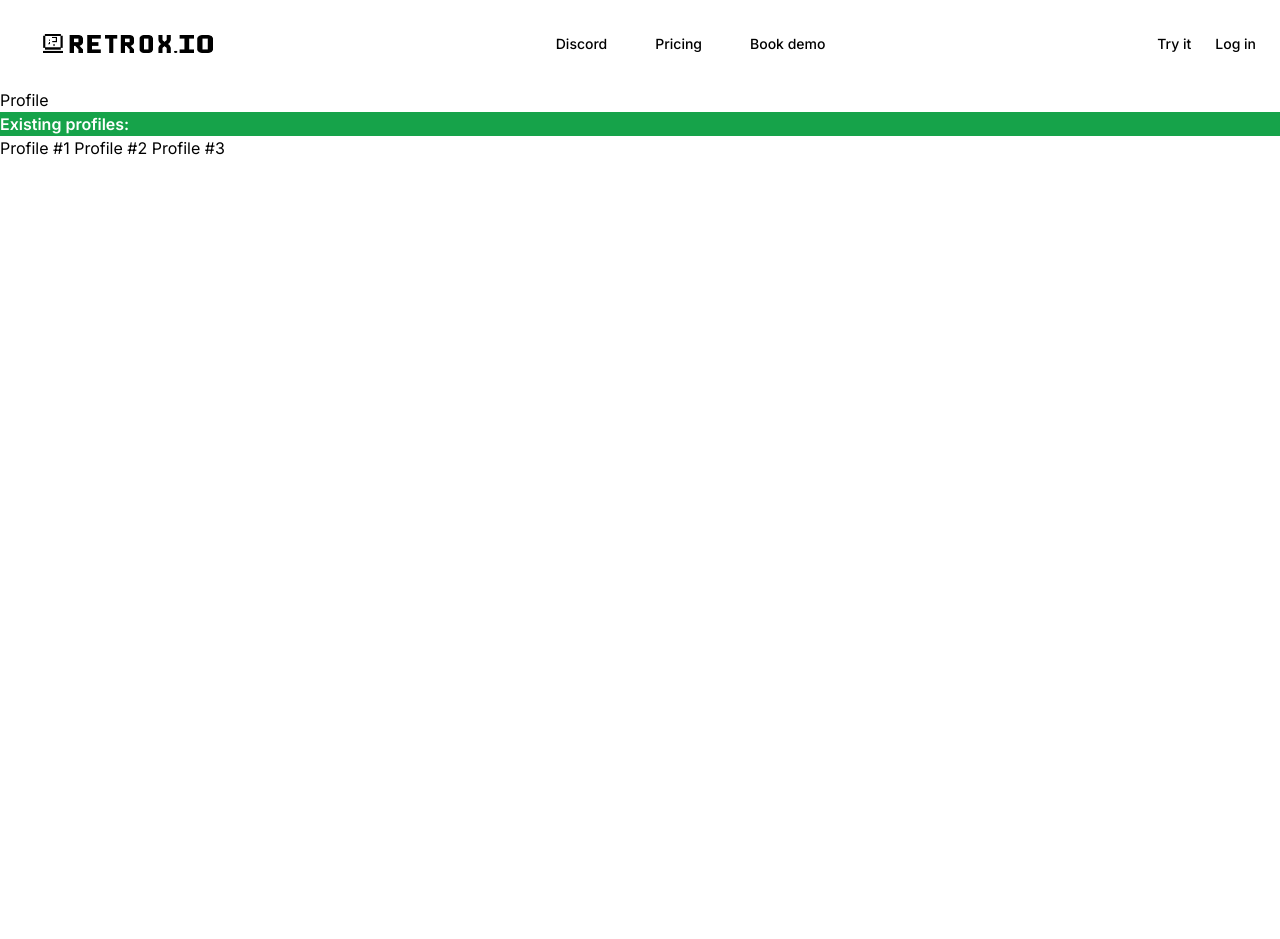
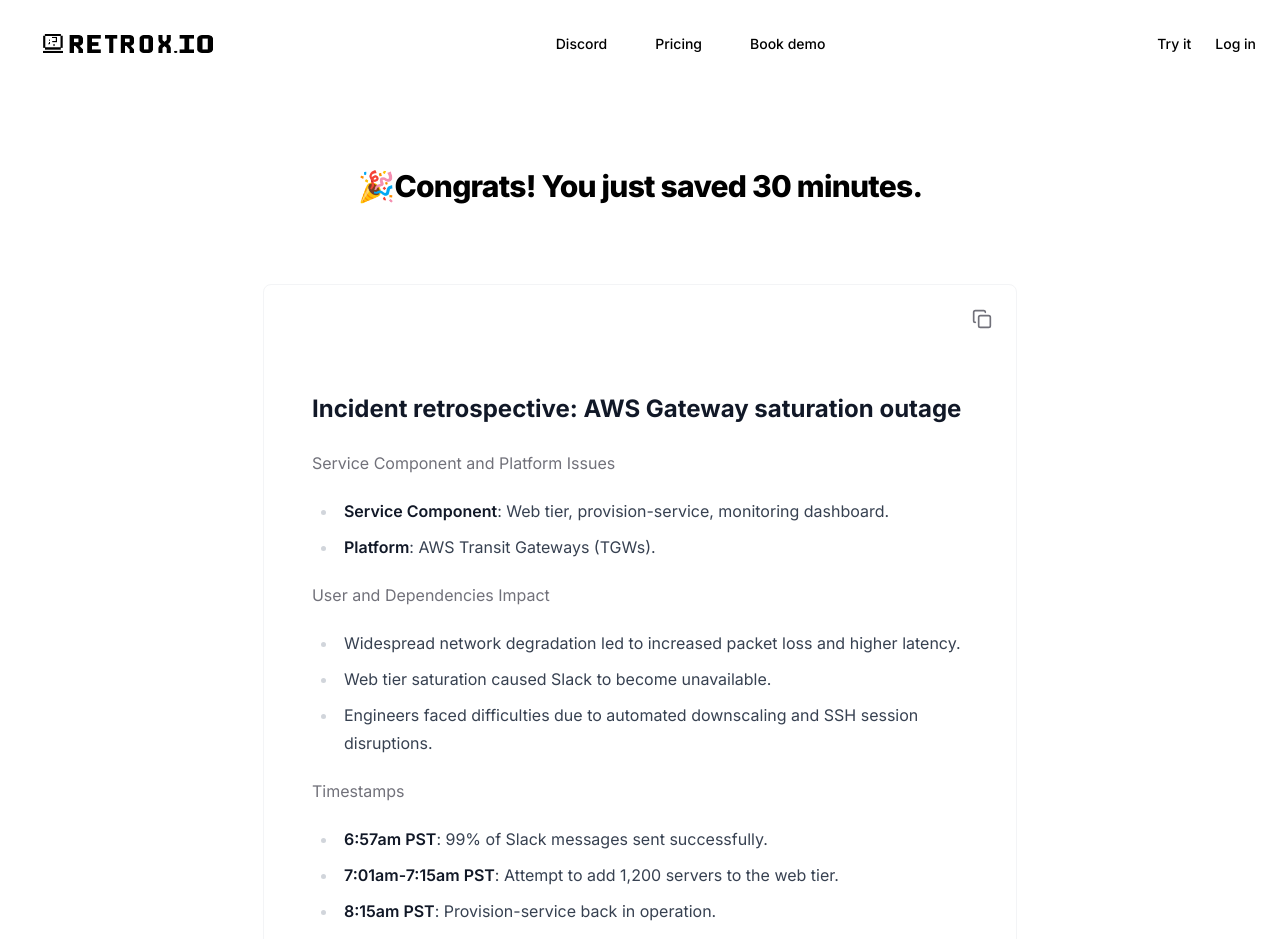
Before and after one commit to chuns-wuu/nextjs-mvp, a Next.js app in the folder nextjs-mvp/: page /profile in a window 1280 px wide. Shown: the top 939 px of the page. Before the commit the page ends 800 px from the top, so only its background shows below. Built offline with nearby package versions, Linux system fonts and the light colour scheme.

Commit message:
add profile page for final result

```diff
--- a/nextjs-mvp/src/app/globals.css
+++ b/nextjs-mvp/src/app/globals.css
@@ -139,6 +139,7 @@
     -webkit-background-clip: text;
     -webkit-text-fill-color: transparent;
   }
+
 }
 
 @layer utilities {
--- a/nextjs-mvp/src/app/new/[stepId]/page.tsx
+++ b/nextjs-mvp/src/app/new/[stepId]/page.tsx
@@ -4,7 +4,7 @@ import RCAForm from "@/components/v0/RCAForm";
 import ServiceForm from "@/components/v0/ServiceForm";
 import TimelineForm from "@/components/v0/TimelineForm";
 import TitleForm from "@/components/v0/TitleForm";
-import { useParams, useRouter } from "next/navigation";
+import { redirect, useParams, useRouter } from "next/navigation";
 
 export default function NewStep() {
   const params = useParams();
@@ -15,7 +15,8 @@ export default function NewStep() {
     return <ServiceForm />
   else if(stepId == "2")
     return <TimelineForm />
+  else if(stepId == "3")
+    return <RCAForm />
   else
-    return <RCAForm />
-
+    redirect('/error')
 }
--- a/nextjs-mvp/src/app/profile/[id]/page.tsx
+++ /dev/null
@@ -1,15 +0,0 @@
-"use client";
-
-
-import { useParams, useRouter } from "next/navigation";
-
-export default function ProfileId() {
-    const params = useParams();
-    const router = useRouter();
-    return (
-      <div>
-        <h1>ID page {params.id}</h1>
-        <h1 onClick={() => router.push("/profile")}>Back to profile</h1>
-      </div>
-    )
-}
--- a/nextjs-mvp/src/app/profile/[id]/post/[postid]/page.tsx
+++ /dev/null
@@ -1,7 +0,0 @@
-export default function PostId() {
-	return (
-		<div>
-			Post Id
-		</div>
-	)
-}
--- a/nextjs-mvp/src/app/profile/[id]/post/page.tsx
+++ /dev/null
@@ -1,7 +0,0 @@
-export default function Post() {
-	return (
-		<div>
-			Post
-		</div>
-	)
-}
--- a/nextjs-mvp/src/app/profile/page.tsx
+++ b/nextjs-mvp/src/app/profile/page.tsx
@@ -1,30 +1,38 @@
 "use client";
 
+import ResultPage from "@/components/v0/ResultPage";
 import Link from "next/link";
 import { useRouter } from "next/navigation";
 
-export default function Page() {
-  const router = useRouter();
+export default function Profile() {
+  // const router = useRouter();
+  // return (
+  //   <div>
+  //     Profile
+  //     <h1 className="bg-green-600 text-white"> Existing profiles:</h1>
+  //     <Link
+  //       scroll = {false}
+  //       href = {{
+  //         pathname: "/profile/1",
+  //         query: {
+  //           userName: "testUser",
+  //           person: JSON.stringify({
+  //             age: 18
+  //           })
+  //         }
+  //       }}
+  //     >
+  //     Profile #1
+  //     </Link>
+  //     <Link href="/profile/2"> Profile #2 </Link>
+  //     <Link href="/profile/3"> Profile #3 </Link>
+  //   </div>
+  // )
   return (
-    <div>
-      Profile
-      <h1 className="bg-green-600 text-white"> Existing profiles:</h1>
-      <Link
-        scroll = {false}
-        href = {{
-          pathname: "/profile/1",
-          query: {
-            userName: "testUser",
-            person: JSON.stringify({
-              age: 18
-            })
-          }
-        }}
-      >
-      Profile #1
-      </Link>
-      <Link href="/profile/2"> Profile #2 </Link>
-      <Link href="/profile/3"> Profile #3 </Link>
+    <div className="items-center justify-center flex flex-col">
+      <div className="w-3/4">
+        <ResultPage />
+      </div>
     </div>
   )
 }
--- a/nextjs-mvp/src/components/v0/RCAForm.tsx
+++ b/nextjs-mvp/src/components/v0/RCAForm.tsx
@@ -17,14 +17,16 @@ export default function RCAForm() {
         </Link>
         <p className="mx-auto md:text-xl"> Finally, can you help me understand the root causes? </p>
         <Link
-          href="/new/3"
+          href="/profile"
           className="inline-flex h-10 items-center justify-center rounded-md bg-gray-900 px-8 text-sm font-medium text-gray-50 shadow transition-colors hover:bg-gray-900/90 focus-visible:outline-none focus-visible:ring-1 focus-visible:ring-gray-950 disabled:pointer-events-none disabled:opacity-50 dark:bg-gray-50 dark:text-gray-900 dark:hover:bg-gray-50/90 dark:focus-visible:ring-gray-300"
           prefetch={false}
         >
           Finish
         </Link>
       </div>
-      <QuestionCard />
+      <div className="flex h-full items-center justify-between">
+        <QuestionCard />
+      </div>
     </div>
   )
 }
--- /dev/null
+++ b/nextjs-mvp/src/components/v0/ResultPage.tsx
@@ -0,0 +1,5 @@
+import TextareaDisabled from "./components/DocArea";
+
+export default function ResultPage(){
+  return (<TextareaDisabled />);
+}
--- a/nextjs-mvp/src/components/v0/ServiceForm.tsx
+++ b/nextjs-mvp/src/components/v0/ServiceForm.tsx
@@ -37,7 +37,7 @@ export default function ServiceForm() {
         <div>
           <Label htmlFor="incidentService">Select relevant technologies:</Label>
         </div>
-        <SearchInput />
+        <SearchInput suggestionList={["Python", "Java", "Javascript", "Ruby on Rails", "ElasticSearch", "MongoDB", "AWS RDS", "AWS CloudFront"]}/>
       </div>
     </div>
   )
--- /dev/null
+++ b/nextjs-mvp/src/components/v0/components/DocArea.tsx
@@ -0,0 +1,171 @@
+/**
+ * v0 by Vercel.
+ * @see https://v0.dev/t/fnpXLFAOX60
+ * Documentation: https://v0.dev/docs#integrating-generated-code-into-your-nextjs-app
+ */
+import { Button } from "@/components/ui/button"
+import { Textarea } from "@/components/ui/textarea"
+
+export default function TextareaDisabled() {
+  return (
+    <div className="flex flex-col items-center justify-between ">
+      <div className="flex flex-row items-center justify-between p-20">
+        <h1 className="text-xl font-extrabold tracking-tight lg:text-3xl">
+        🎉Congrats! You just saved 30 minutes.
+        </h1>
+      </div>
+      <div className="bg-background rounded-lg border p-6">
+        <div className="flex items-end justify-end">
+          <Button
+            variant="ghost"
+            size="icon"
+            className="text-muted-foreground hover:bg-muted/50"
+          >
+            <CopyIcon className="w-5 h-5" />
+            <span className="sr-only">Copy</span>
+          </Button>
+        </div>
+        <div className="px-4 py-6 md:px-6 lg:py-16 md:py-12">
+          <div className="prose prose-gray mx-auto dark:prose-invert">
+            <h2 className="">
+              Incident retrospective: AWS Gateway saturation outage
+            </h2>
+            <p className="text-muted-foreground">
+              Service Component and Platform Issues
+            </p>
+            <ul>
+              <li className="list-disc">
+                <strong>Service Component</strong>: Web tier, provision-service,
+                monitoring dashboard.
+              </li>
+              <li className="list-disc">
+                <strong>Platform</strong>: AWS Transit Gateways (TGWs).
+              </li>
+            </ul>
+
+            <p className="text-muted-foreground">
+              User and Dependencies Impact
+            </p>
+            <ul>
+              <li className="list-disc">
+                Widespread network degradation led to increased packet loss and
+                higher latency.
+              </li>
+              <li className="list-disc">
+                Web tier saturation caused Slack to become unavailable.
+              </li>
+              <li className="list-disc">
+                Engineers faced difficulties due to automated downscaling and
+                SSH session disruptions.
+              </li>
+            </ul>
+
+            <p className="text-muted-foreground">Timestamps</p>
+            <ul>
+              <li className="list-disc">
+                <strong>6:57am PST</strong>: 99% of Slack messages sent
+                successfully.
+              </li>
+              <li className="list-disc">
+                <strong>7:01am-7:15am PST</strong>: Attempt to add 1,200 servers
+                to the web tier.
+              </li>
+              <li className="list-disc">
+                <strong>8:15am PST</strong>: Provision-service back in
+                operation.
+              </li>
+              <li className="list-disc">
+                <strong>9:15am PST</strong>: Slack degraded but operational.
+              </li>
+              <li className="list-disc">
+                <strong>10:40am PST</strong>: Network returned to normal.
+              </li>
+            </ul>
+
+            <p className="text-muted-foreground">Root Causes</p>
+            <ol>
+              <li className="list-disc">Saturation of AWS Transit Gateway.</li>
+              <li className="list-disc">
+                Network degradation and packet loss.
+              </li>
+              <li className="list-disc">
+                Provision-service hitting resource bottlenecks.
+              </li>
+              <li className="list-disc">
+                Inadequate autoscaling configurations.
+              </li>
+            </ol>
+
+            <p className="text-muted-foreground">Actions and Consequences</p>
+            <ul>
+              <li className="list-disc">Rolled back changes (ineffective).</li>
+              <li className="list-disc">
+                Engaged AWS support to address network issues.
+              </li>
+              <li className="list-disc">
+                Disabled downscaling to preserve serving capacity.
+                <div className="rounded-md overflow-auto">
+                  <pre className="p-4 font-mono text-sm whitespace-pre-wrap break-all">
+                    <code>{`behavior:
+  scaleDown:
+    selectPolicy: Disabled
+                `}</code>
+                  </pre>
+                </div>
+              </li>
+              <li className="list-disc">
+                Provision-service repairs improved instance provisioning.
+              </li>
+              <li className="list-disc">
+                Preemptive TGW upscaling reminder set for future holidays.
+              </li>
+            </ul>
+          </div>
+        </div>
+      </div>
+    </div>
+  );
+
+}
+
+
+function CopyIcon(props: React.SVGProps<SVGSVGElement>) {
+  return (
+    <svg
+      {...props}
+      xmlns="http://www.w3.org/2000/svg"
+      width="24"
+      height="24"
+      viewBox="0 0 24 24"
+      fill="none"
+      stroke="currentColor"
+      strokeWidth="2"
+      strokeLinecap="round"
+      strokeLinejoin="round"
+    >
+      <rect width="14" height="14" x="8" y="8" rx="2" ry="2" />
+      <path d="M4 16c-1.1 0-2-.9-2-2V4c0-1.1.9-2 2-2h10c1.1 0 2 .9 2 2" />
+    </svg>
+  )
+}
+
+
+function XIcon(props: React.SVGProps<SVGSVGElement>) {
+  return (
+    <svg
+      {...props}
+      xmlns="http://www.w3.org/2000/svg"
+      width="24"
+      height="24"
+      viewBox="0 0 24 24"
+      fill="none"
+      stroke="currentColor"
+      strokeWidth="2"
+      strokeLinecap="round"
+      strokeLinejoin="round"
+    >
+      <path d="M18 6 6 18" />
+      <path d="m6 6 12 12" />
+    </svg>
+  )
+}
```
